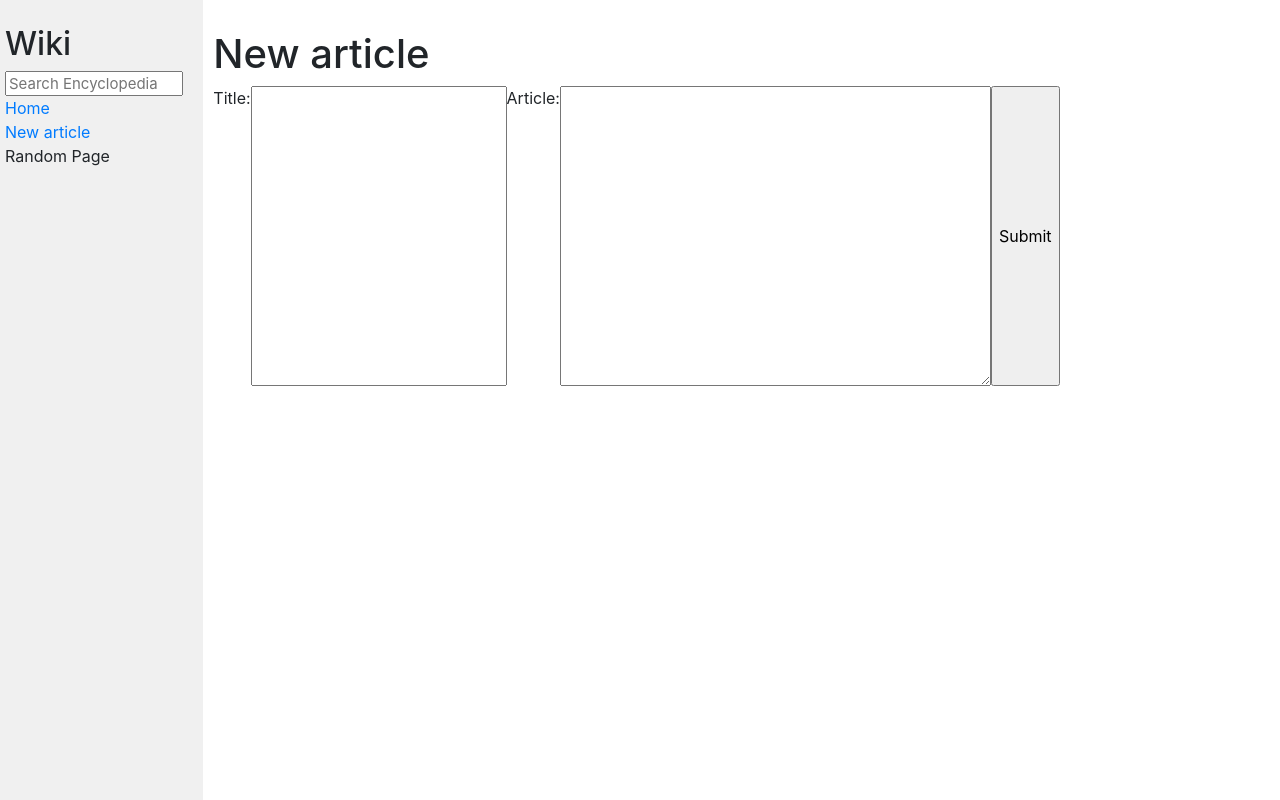
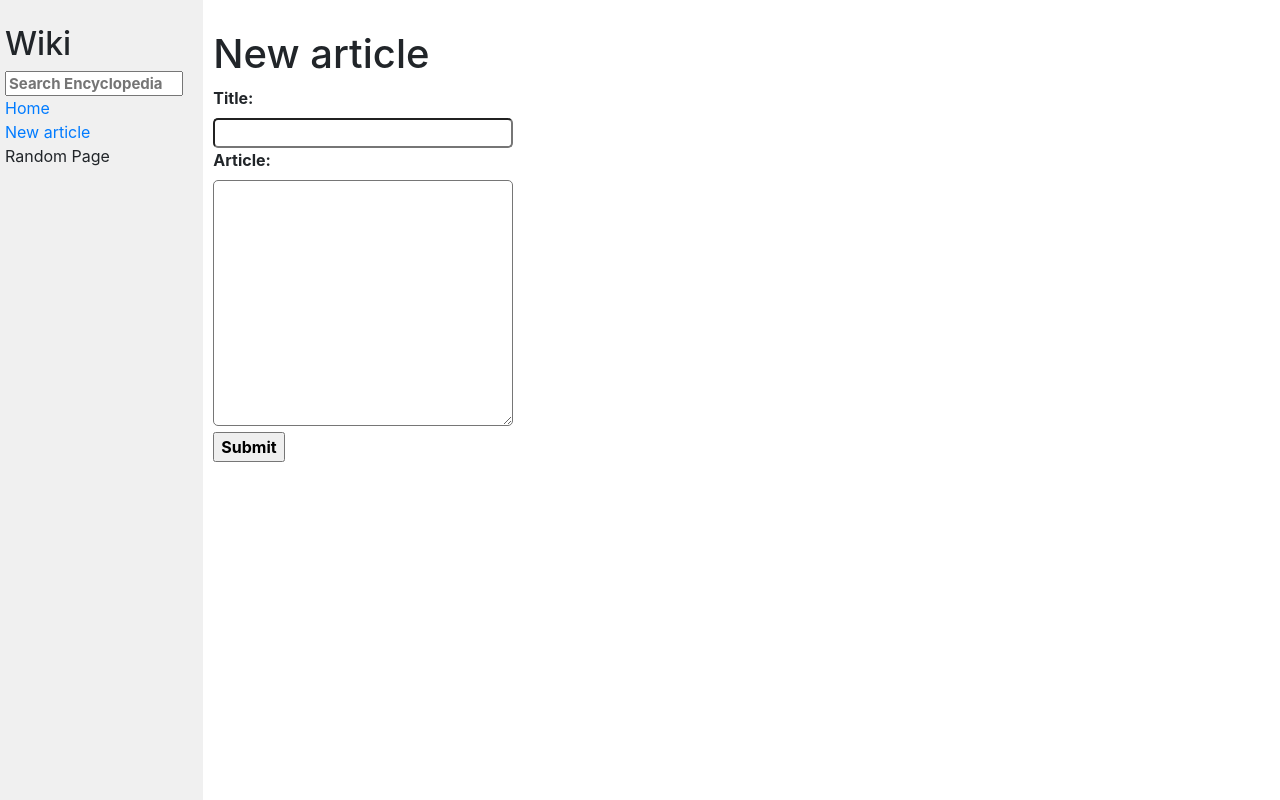
Before and after one commit to SITARNET/WiKi, a Django app: page /new_article/ in a window 1280 px wide. Run offline with Django 3.2, Linux system fonts and the light colour scheme; some libraries are stand-ins or nearby versions.

Commit message:
Edit styles for form of new_article

```diff
--- a/encyclopedia/static/encyclopedia/styles.css
+++ b/encyclopedia/static/encyclopedia/styles.css
@@ -12,10 +12,9 @@ h1 {
     padding-top: 20px;
 }
 
-/* textarea {
-    height: 90vh;
-    width: 80%;
-} */
+input, label {
+    font-weight: bold;
+}
 
 .main {
     padding: 10px;
@@ -39,14 +38,18 @@ h1 {
 }
 
 .form-wrapper {
-    display:inline-flex;
+    width: 300px;
     height: 300px;
 }
 
 .form-article {
-
+   border-radius: 5px;
+   width: 300px;
+   font-weight: bold;
 }
 
 .form-textarea {
-
+    border-radius: 5px;
+    width: 300px;
+    font-weight: bold;
 }
```
Also changed, not shown: entries/CSS_1.md (added, +1 -0 lines).
